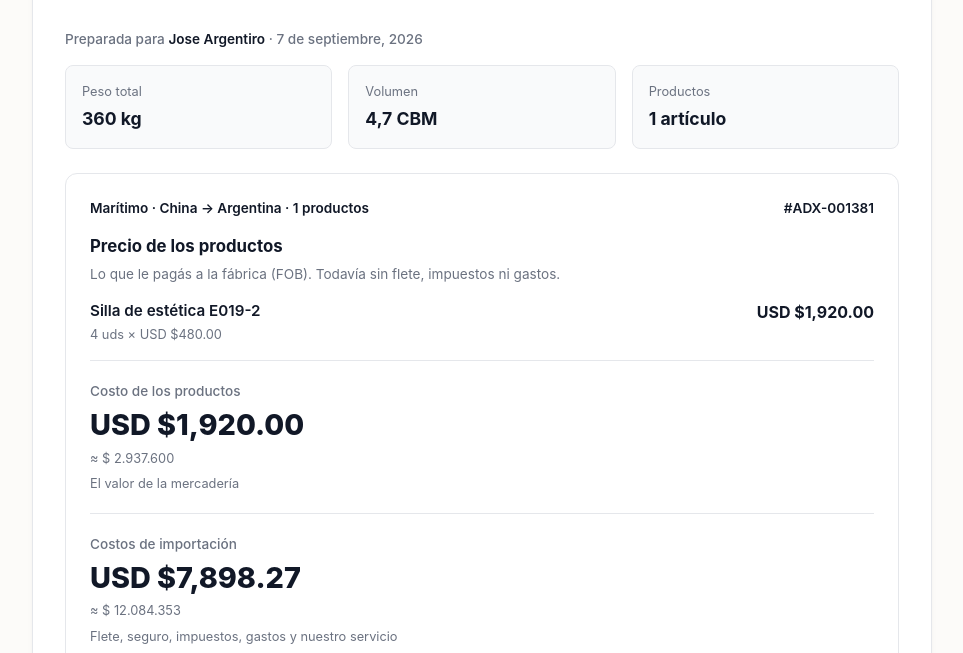
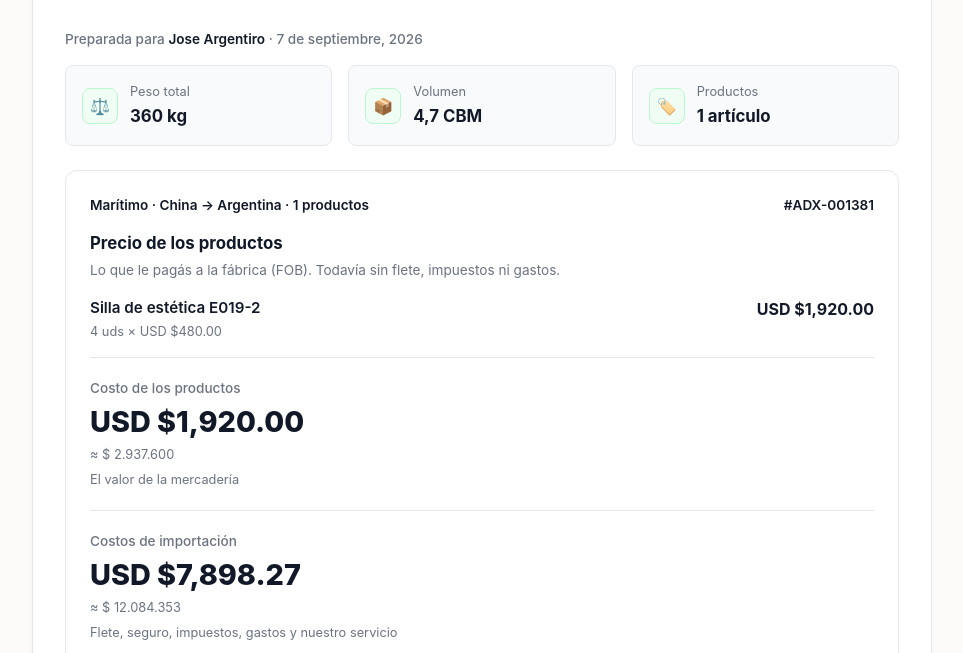
Before and after one commit to puntoAR/Zencich-Deb, a plain HTML site: page index.html in a window 1280 px wide. Shown: the part 147-800 px from the top of the page, without its empty margins (158-1121 px from the left). Drawn offline with Linux system fonts and the light colour scheme.

Commit message:
Update index.html

```diff
--- a/index.html
+++ b/index.html
@@ -44,9 +44,12 @@
         .client-info span { color: var(--text-main); font-weight: 600; }
 
         .summary-grid { display: grid; grid-template-columns: repeat(3, 1fr); gap: 16px; margin-bottom: 24px; }
-        .summary-card { background: #f9fafb; border: 1px solid var(--border-color); border-radius: 8px; padding: 16px; }
-        .summary-card span { font-size: 0.8rem; color: var(--text-muted); display: block; margin-bottom: 4px; }
-        .summary-card strong { font-size: 1.1rem; color: var(--text-main); }
+
+        /* Estilos de las tarjetas con íconos integrados */
+        .summary-card { background: #f9fafb; border: 1px solid var(--border-color); border-radius: 8px; padding: 16px; display: flex; align-items: center; gap: 12px; }
+        .summary-icon { background: var(--accent-green); color: var(--text-green); width: 36px; height: 36px; border-radius: 8px; display: flex; align-items: center; justify-content: center; font-size: 1rem; flex-shrink: 0; border: 1px solid var(--border-green); }
+        .summary-info span { font-size: 0.8rem; color: var(--text-muted); display: block; margin-bottom: 2px; }
+        .summary-info strong { font-size: 1.05rem; color: var(--text-main); }
 
         .route-info { font-size: 0.85rem; color: var(--text-muted); margin-bottom: 16px; display: flex; justify-content: space-between; }
         .route-info span { font-weight: 600; color: var(--text-main); }
@@ -70,7 +73,7 @@
         .recupero-text strong { font-size: 0.9rem; color: var(--text-green); display: block; }
         .recupero-text span { font-size: 0.8rem; color: #15803d; }
 
-        /* Botón de Descarga PDF Estilo Referencia */
+        /* Botón de Descarga PDF */
         .btn-pdf { display: flex; align-items: center; justify-content: center; gap: 8px; width: 100%; background: #ffffff; border: 1px solid var(--border-color); border-radius: 8px; padding: 14px; font-weight: 600; font-size: 0.9rem; color: var(--text-main); cursor: pointer; text-decoration: none; margin-bottom: 20px; box-shadow: 0 1px 2px rgba(0,0,0,0.02); transition: background 0.2s; }
         .btn-pdf:hover { background: #f9fafb; }
 
@@ -133,7 +136,7 @@
             body { background: white; -webkit-print-color-adjust: exact; print-color-adjust: exact; }
             .page { border: none; box-shadow: none; margin: 0; max-width: 100%; page-break-after: always; }
             .accordion-content { display: block !important; }
-            .btn-pdf { display: none !important; } /* Oculta el botón en la impresión final */
+            .btn-pdf { display: none !important; }
         }
     </style>
 </head>
@@ -154,19 +157,28 @@
                     Preparada para <span>Jose Argentiro</span> · 7 de septiembre, 2026
                 </div>
 
-                <!-- Tarjetas superiores -->
+                <!-- Tarjetas superiores con íconos agregados -->
                 <div class="summary-grid">
                     <div class="summary-card">
+                        <div class="summary-icon">⚖️</div>
+                        <div class="summary-info">
                             <span>Peso total</span>
                             <strong>360 kg</strong>
                         </div>
+                    </div>
                     <div class="summary-card">
+                        <div class="summary-icon">📦</div>
+                        <div class="summary-info">
                             <span>Volumen</span>
                             <strong>4,7 CBM</strong>
                         </div>
+                    </div>
                     <div class="summary-card">
+                        <div class="summary-icon">🏷️</div>
+                        <div class="summary-info">
                             <span>Productos</span>
                             <strong>1 artículo</strong>
+                        </div>
                     </div>
                 </div>
 
@@ -493,7 +505,7 @@
                                 <div class="timeline-text">
                                     <h4>Tu carga sale en barco</h4>
                                     <p>Gestionamos con la fábrica y el forwarder. Seguís todo desde el HUB.</p>
-                                    <span class="time-badge" style="color: var(--text-muted);">Según producción</span>
+                                    <span class="time-badge" style="color: var(--text-muted);">Secondo producción</span>
                                 </div>
                             </div>
                         </div>
@@ -554,26 +566,10 @@
                     </div>
                 </div>
 
-                <!-- Botón de Descarga PDF al final (exactamente como pediste) -->
+                <!-- Botón de Descarga PDF al final -->
                 <button onclick="guardarPDF()" class="btn-pdf">
                     📥 Descargar cotización en PDF
                 </button>
-
-                <script>
-                     function guardarPDF() {
-                         if (navigator.share) {
-                             navigator.share({
-                                 title: 'Cotización de Importación - PuntoAR',
-                                 text: 'Revisá los detalles de tu cotización de importación.',
-                                 url: window.location.href
-                             }).catch(() => {
-                                window.print();
-                             });
-                         } else {
-                             window.print();
-                         }
-                    }
-                </script>
             </div>
         </div>
 
@@ -595,6 +591,20 @@
                 arrow.textContent = '▲';
             }
         }
+
+        function guardarPDF() {
+            if (navigator.share) {
+                navigator.share({
+                    title: 'Cotización de Importación - PuntoAR',
+                    text: 'Revisá los detalles de tu cotización de importación.',
+                    url: window.location.href
+                }).catch(() => {
+                    window.print();
+                });
+            } else {
+                window.print();
+            }
+        }
     </script>
 </body>
 </html>
```
Lines whose indentation alone changed are shown as unchanged.
